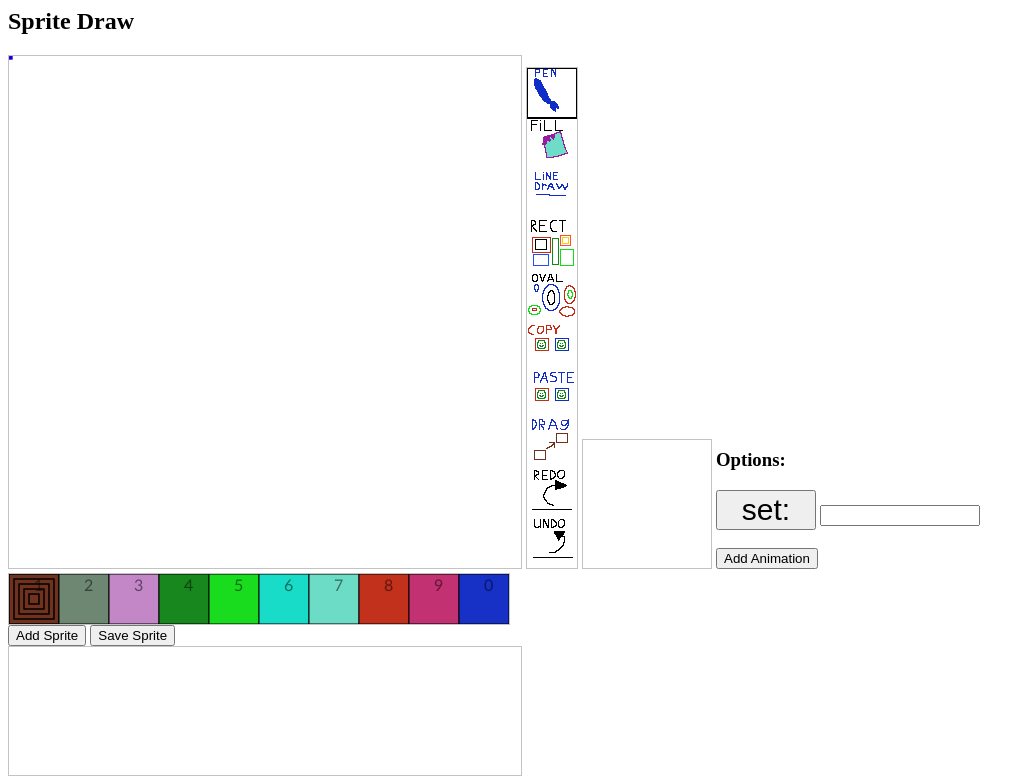
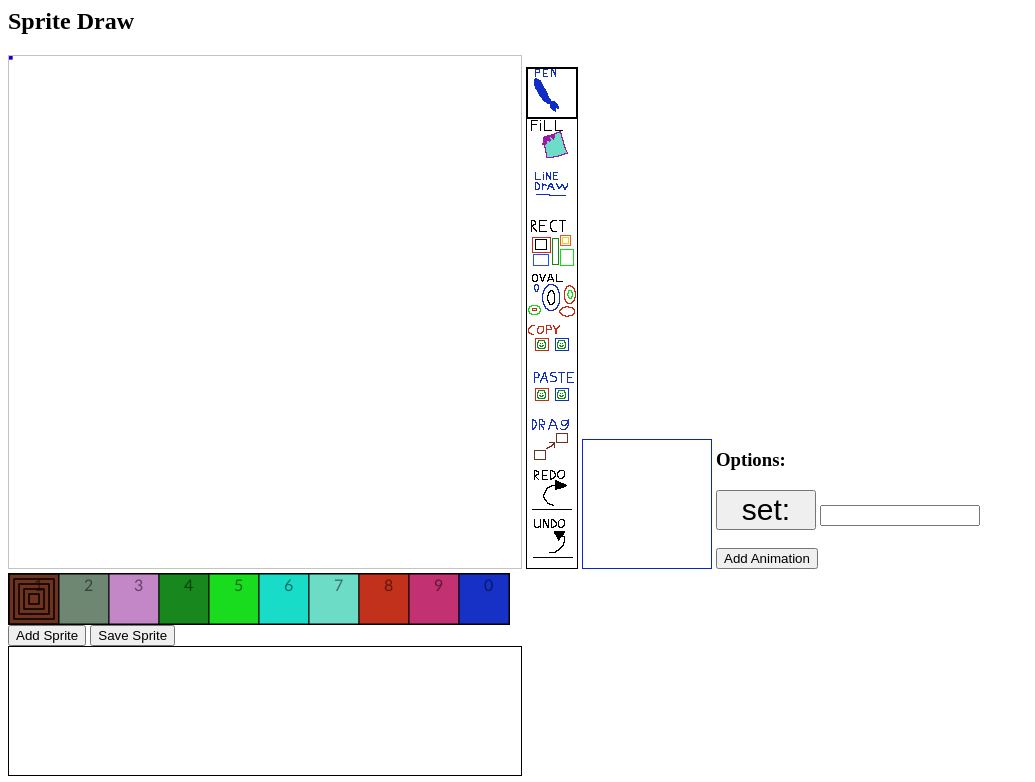
Before and after one commit to FormerlyZeroCool/SpriteDraw, a plain HTML site: page web/index.html in a window 1280 px wide. Shown: the whole page, without its empty margins (0-1035 px from the left). Drawn offline with Linux system fonts and the light colour scheme.

Commit message:
Update css colors for boarders on canvases

```diff
--- a/web/index.html
+++ b/web/index.html
@@ -3,14 +3,14 @@
     <h2 id="site_name">Sprite Draw</h2>
 
     <div style="display: inline-block;">
-        <canvas id="screen" width="500" height="500"
+        <canvas id="screen" width="512" height="512"
         style="border:1px solid #c3c3c3;">
     </canvas>
     <canvas id="tool_selector_screen" width="50" height="500"
-    style="border:1px solid #c3c3c3;">
+    style="border:1px solid #000000;">
 </canvas>
     <canvas id="clipboard_canvas" width="128" height="128"
-    style="border:1px solid #c3c3c3;">
+    style="border:1px solid #0625d1;">
     </canvas>
 
     <div id="post-drawing-field" style="display: inline-block;">
@@ -28,7 +28,7 @@
     </div>
     <div>
         <canvas id="pallette_screen" width="500" height="50"
-        style="border:1px solid #c3c3c3;">
+        style="border:1px solid #000000;">
         </canvas>
     </div>
 
@@ -38,7 +38,7 @@
         <!--<button id="save_server">Save To Server</button><br>!-->
         <div id="sprites" style="display: inline-block;">
             <canvas id="sprites-canvas" width="500" height="100"
-            style="border:1px solid #c3c3c3;">
+            style="border:1px solid #000000;">
         </div>
     </div>
     <br>
```
